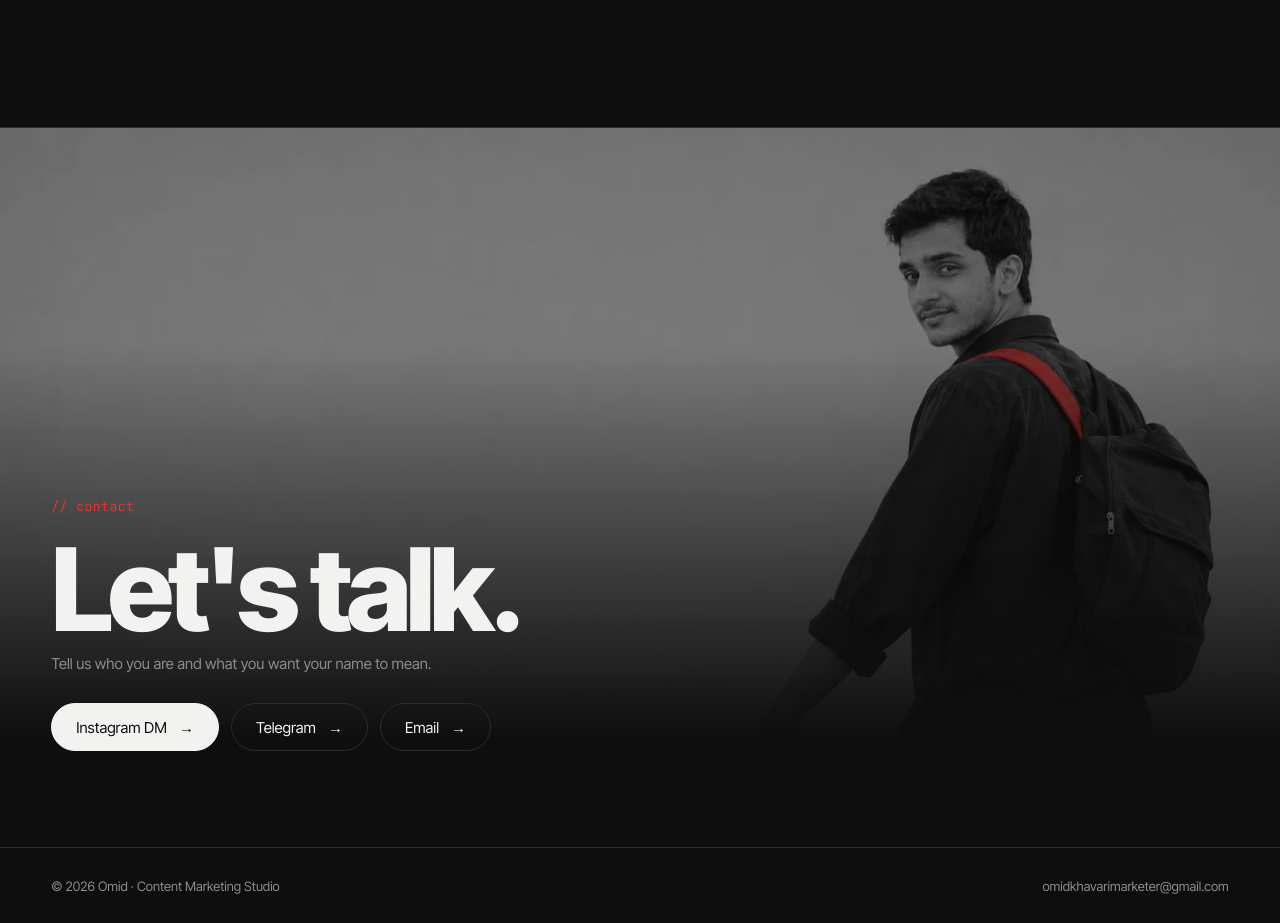
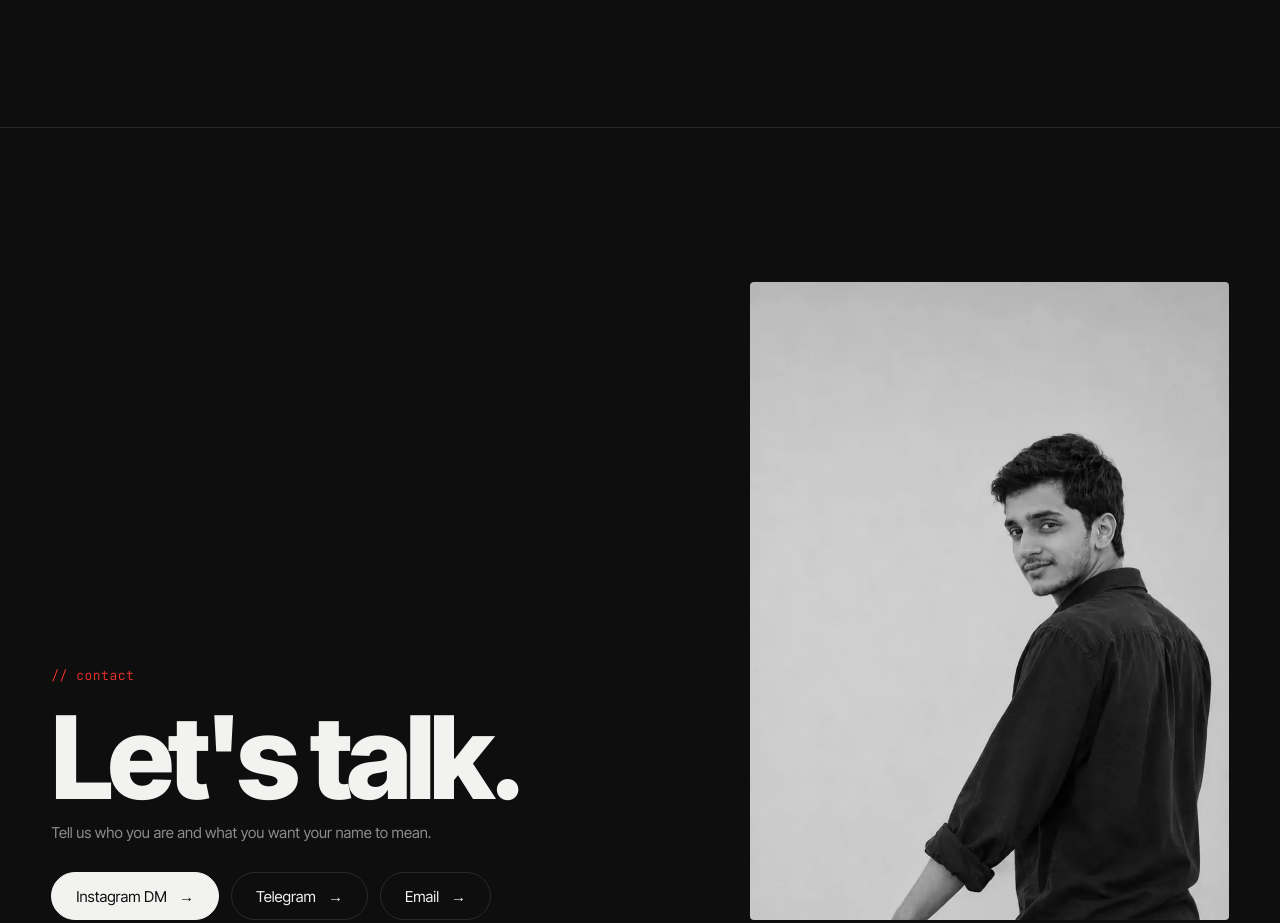
Before and after one commit to omidkhavari1708-pixel/omidtalks, a plain HTML site: page index.html in a window 1280 px wide. Shown: the part 8180-9103 px from the top of the page. Drawn offline with Linux system fonts and the light colour scheme.

Commit message:
Contact: vertical portrait, two-column on desktop
Co-Authored-By: Claude Opus 5.5 <noreply@anthropic.com>

```diff
--- a/css/site.css
+++ b/css/site.css
@@ -80,7 +80,7 @@ html[lang=en] .svc h3{letter-spacing:-.02em}
 
 /* contact */
 .contact{position:relative;min-height:90svh;display:flex;align-items:end;overflow:hidden;padding-bottom:clamp(48px,8vw,96px)}
-.contact>img{position:absolute;inset:0;width:100%;height:100%;object-fit:cover;opacity:.55}
+.contact>img{position:absolute;inset:0;width:100%;height:100%;object-fit:cover;object-position:50% 25%;opacity:.55}
 .contact::after{content:"";position:absolute;inset:0;background:linear-gradient(to top,var(--ink) 15%,transparent 70%)}
 .contact .in{position:relative;z-index:1}
 .contact h2{font-size:clamp(48px,9vw,140px);line-height:.95;font-weight:800;margin:16px 0 8px}
@@ -139,3 +139,4 @@ details p{color:var(--mute);margin-top:10px;max-width:60ch}
   .head{flex-direction:column;align-items:start}
 }
 @media (max-width:860px){.nav.dark>a{display:inline-flex}.nav.dark{justify-content:space-between}}
+@media (min-width:861px){.contact{display:grid;grid-template-columns:1.3fr 1fr;gap:clamp(32px,6vw,96px);align-items:end;min-height:0}.contact::after{display:none}.contact>img{position:relative;inset:auto;order:2;width:100%;height:auto;aspect-ratio:3/4;object-position:50% 30%;opacity:1;border-radius:4px}}
--- a/index.html
+++ b/index.html
@@ -140,7 +140,7 @@
 </section>
 
 <section class="contact" id="contact">
-  <img src="img/contact.webp" alt="" loading="lazy" width="1600" height="900">
+  <img src="img/contact-v.webp" alt="" loading="lazy" width="900" height="1600">
   <div class="in rv">
     <span class="tag">// contact</span>
     <h2 data-en="Let's talk.">بیا حرف بزنیم.</h2>
```
Also changed, not shown: img/contact-v.webp (added).
